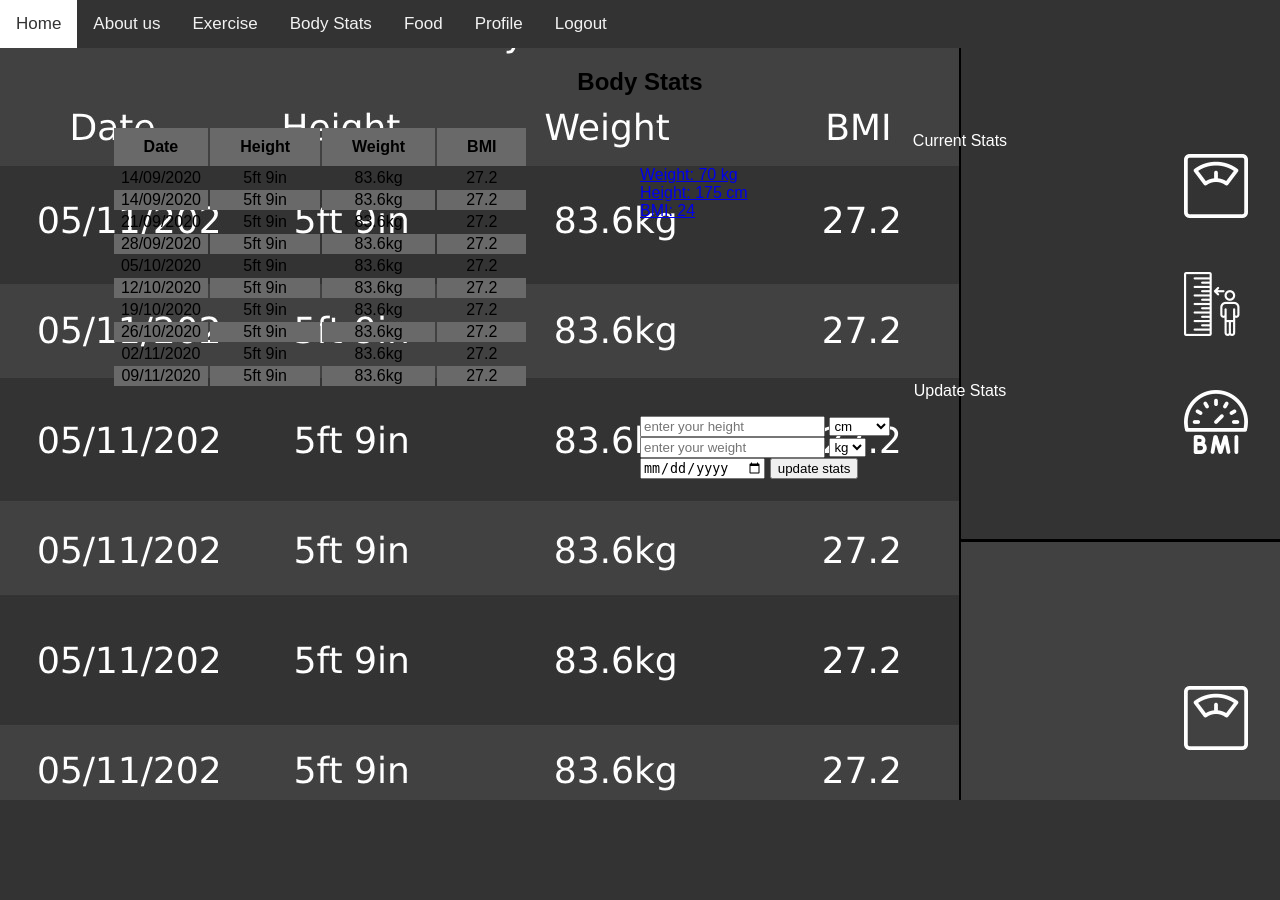
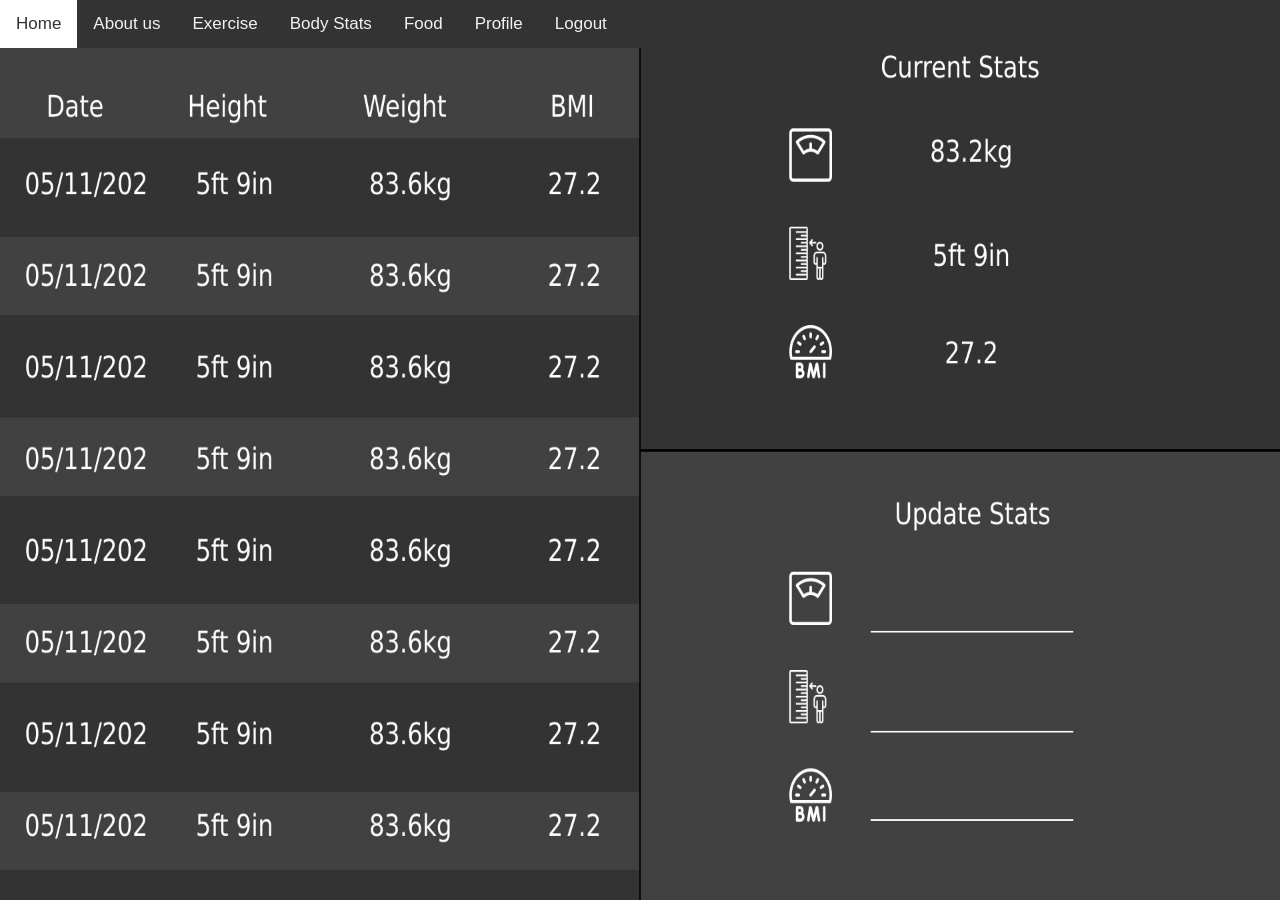
Before and after one commit to Group-21-Software-engineering-project/group21-fitnesswebapp, a Django app: page /bodyStats/ in a window 1280 px wide. Before the commit the page ends 800 px from the top, so only its background shows below. Run offline with Django 3.2, Linux system fonts and the light colour scheme.

Commit message:
Revert "Merge branch 'main' of https://github.com/Group-21-Software-engineering-project/group21-fitnesswebapp into main"
This reverts commit b7f72771be2eddad2eff18f1bb086a20236ef3a8, reversing
changes made to 32b698c07d8120c499fa20982e052087de8a3ec3.

```diff
--- a/fitnesswebapp/myproject/bodyStats/templates/bodyStats/bodyStatsHome.html
+++ b/fitnesswebapp/myproject/bodyStats/templates/bodyStats/bodyStatsHome.html
@@ -1,7 +1,7 @@
 {% extends "bodyStats/bodyStatsBase.html"%}
 {% block content %}
 
-<!-- <style>
+<style>
     body {
                 background-image: url(../static/home/images/tempBodyStats.jpg);
                 background-repeat: no-repeat;
@@ -9,16 +9,15 @@
                 height: 900px;
                 background-size: 100% 100%;
     }
-</style> -->
+</style>
 
 <!-- UNCOMMENT WHEN COMPLETE!! -->
 
-<div id="content">
-    <h1>Body Stats</h1>
-    <!-- Table Div -->
+<!-- <div id="content">
+
     <div id="tableDivL">
         <table id="table">
-            <tr id="tableHeader">
+            <tr>
                 <th>Date</th>
                 <th>Height</th>
                 <th>Weight</th>
@@ -32,7 +31,7 @@
                 <td>27.2</td>
             </tr>
 
-            <tr id="ar">
+            <tr>
                 <td>14/09/2020</td>
                 <td>5ft 9in</td>
                 <td>83.6kg</td>
@@ -46,7 +45,7 @@
                 <td>27.2</td>
             </tr>
 
-            <tr id="ar">
+            <tr>
                 <td>28/09/2020</td>
                 <td>5ft 9in</td>
                 <td>83.6kg</td>
@@ -60,7 +59,7 @@
                 <td>27.2</td>
             </tr>
 
-            <tr id="ar">
+            <tr>
                 <td>12/10/2020</td>
                 <td>5ft 9in</td>
                 <td>83.6kg</td>
@@ -74,7 +73,7 @@
                 <td>27.2</td>
             </tr>
 
-            <tr id="ar">
+            <tr>
                 <td>26/10/2020</td>
                 <td>5ft 9in</td>
                 <td>83.6kg</td>
@@ -88,7 +87,7 @@
                 <td>27.2</td>
             </tr>
 
-            <tr id="ar">
+            <tr>
                 <td>09/11/2020</td>
                 <td>5ft 9in</td>
                 <td>83.6kg</td>
@@ -97,97 +96,33 @@
         </table>
     </div>
 
-    <!-- Current Stats -->
+
     <div class="bodyStats" id="bodyStatsTR">
-        <p id="currentStats">Current Stats</p>
-        <!-- Weight -->
+        <h2 class="title">Current stats</h2>
         <a class="subTitle" id="currentWeight" href="{% url 'bodyStatsHistoryWeight-page' %}">Weight: 70 kg</a><br>
-        <!-- Height -->
         <a class="subTitle" id="currentHeight" href="{% url 'bodyStatsHistoryHeight-page' %}">Height: 175 cm</a><br>
-        <!-- BMI -->
         <a class="subTitle" href="{% url 'bodyStatsHistoryBMI-page' %}">BMI: 24</a><br>
     </div>
 
-    <!-- Update Body Stats -->
     <div class="inputBodyStats" id="inputBodyStatsBR">
-        <p id="updateStats">Update Stats</p>
+        <h2 class="title">Update your body stats</h2>
         <form class="updateBodyStats" id="updateBodyStats" method="POST">
-            <!-- Height Input -->
             <input type="number" placeholder="enter your height" name="bodyStatHeight" id="bodyStatHeight" required>
             <select name="unitHeight" id="unitHeight">
                 <option value="cm">cm</option>
                 <option value="inches">inches</option>
             </select><br>
-            <!-- Weight Input -->
             <input type="number" placeholder="enter your weight" name="bodyStatWeight" id="bodyStatWeight">
             <select name="unitWeight" id="unitWeight">
                 <option value="kg">kg</option>
                 <option value="lb">lb</option>
             </select><br>
-            <!-- Date Input -->
             <input type="date" placeholder="date" name="bodyStatDate" id="bodyStatDate" min="1970-01-01" max="2021-06-31" required>
             <button type="button" name="bodyStatsUpdate" value="submit" onclick="updateUserBodyStats()">update stats</button>
             <br><br>
         </form>
     </div>
-</div>
+</div> -->
 
-<style>
-    body {
-        background-color: #393939;
-        width: 100%;
-        height: 750px;
-        margin: 0px auto;
-    }
-
-    h1 {
-        text-align: center;
-    }
-
-    #tableDivL {
-        float: left;
-        width: 50%;
-        height: 500px;
-    }
-
-    #table {
-        text-align: center;
-        margin: 10px auto;
-    }
-
-    #tableHeader {
-        background-color: #696969;
-    }
-
-    th {
-        padding: 10px 30px;
-    }
-
-    #ar {
-        background-color: #696969;
-    }
-
-    #bodyStatsTR {
-        float: right;
-        width: 50%;
-        height: 250px;
-    }
-
-    #currentStats {
-        color: white;
-        text-align: center;
-    }
-
-    #inputBodyStatsBR {
-        width: 50%;
-        float: right;
-        height: 250px;
-    }
-
-    #updateStats {
-        color: white;
-        text-align: center;
-    }
-</style>
 
 {% endblock content %}
```
Also changed, not shown: fitnesswebapp/myproject/users/templates/users/profile.html (+46 -3 lines).
